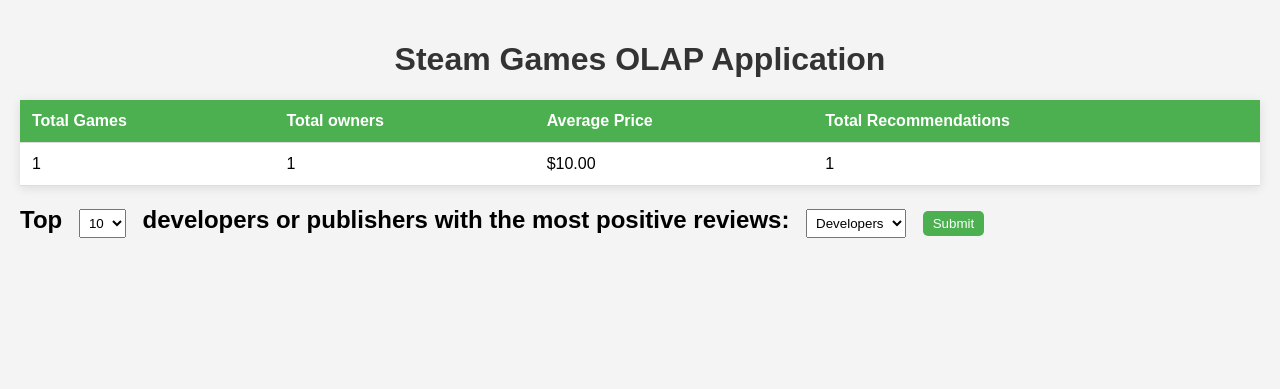
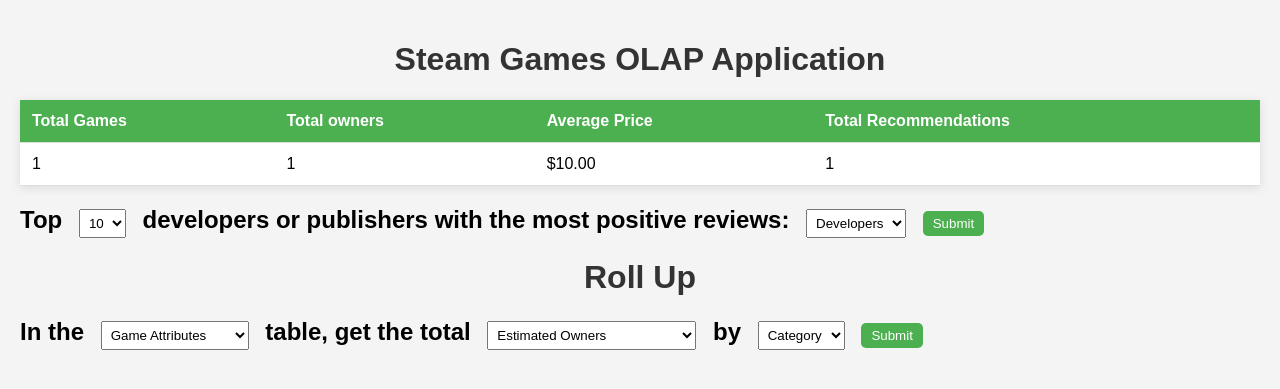
Before and after one commit to limnathan/STADVDB-MCO1, a Flask app: page / in a window 1280 px wide. Shown: the top 389 px of the page. Run offline with Flask 3, Linux system fonts and the light colour scheme; tables that the repository leaves empty hold one stand-in row (values such as "Sample post").

Commit message:
Roll Up Operation

```diff
--- a/website/reports.py
+++ b/website/reports.py
@@ -41,20 +41,18 @@
 
     return df
 
-def create_graph(top_developers_or_publishers):
-    df = pd.DataFrame(top_developers_or_publishers)
+def get_total(group_by_column, aggregation_column, dim_table):
+    query = text(f"""
+        SELECT
+            dga.{group_by_column},
+            SUM(fg.{aggregation_column}) AS Total
+        FROM
+            Fact_steamGames fg
+        JOIN
+            {dim_table} dga ON fg.AppID = dga.AppID
+        GROUP BY
+            dga.{group_by_column} WITH ROLLUP
+    """)
 
-    plt.figure(figsize=(10, 6))
-    plt.bar(df['Name'], df['Positive'])
-    plt.xlabel('Name')
-    plt.ylabel('Positive Reviews')
-    plt.title('Top Developers/Publishers with Most Positive Reviews')
-    plt.xticks(rotation=45)
-
-    img = io.BytesIO()
-    plt.savefig(img, format='png')
-    img.seek(0)
-    plt.close()
-
-    graph_data = base64.b64encode(img.getvalue()).decode('utf8')
-    return graph_data
+    result = db.session.execute(query)
+    return result.fetchall()
--- a/website/templates/base.html
+++ b/website/templates/base.html
@@ -71,5 +71,87 @@
         <p>No data available for the selected criteria.</p>
     {% endif %}
     </div>
+
+    <!-- Query Form for getting total -->
+    <h1>Roll Up</h1>
+    <h2>
+        In the
+        <form method="POST" action="{{ url_for('views.home') }}" style="display: inline;">
+            <select name="table_selection" id="table_selection" onchange="updateGroupByOptions()">
+                <option value="Dim_GameAttributes">Game Attributes</option>
+                <option value="Dim_GamePlatform">Game Platform</option>
+                <option value="Dim_Organization">Game Organization</option>
+            </select>
+            table, get the total
+            <select name="aggregation_col" id="aggregation_col">
+                <option value="Estimated_Owners">Estimated Owners</option>
+                <option value="Peak_CCU">Peak CCU</option>
+                <option value="Average_Playtime_Forever">Average Playtime Forever</option>
+                <option value="Average_Playtime_Two_Weeks">Average Playtime Two Weeks</option>
+                <option value="Median_Playtime_Forever">Median Playtime Forever</option>
+                <option value="Median_Playtime_Two_Weeks">Median Playtime Two Weeks</option>
+                <option value="Total_Revenue">Total Revenue</option>
+                <option value="User_Score">User Score</option>
+                <option value="Metacritic_Score">Metacritic Score</option>
+                <option value="Positive_Reviews">Positive Reviews</option>
+                <option value="Negative_Reviews">Negative Reviews</option>
+                <option value="DLC_Count">DLC Count</option>
+                <option value="Achievements">Achievements</option>
+                <option value="Recommendations">Recommendations</option>
+            </select>
+            by
+            <select name="group_by_col" id="group_by_col">
+                <!-- Options will be populated by JavaScript -->
+            </select>
+
+            <button type="submit">Submit</button>
+        </form>
+    </h2>
+
+    {% if total_results is not none and request.method == 'POST' %}
+    <h3>Aggregated Results</h3>
+        <table>
+            <thead>
+                <tr>
+                    <th>{{ group_by_col }}</th>
+                    <th>{{ aggregation_col }}</th>
+                </tr>
+            </thead>
+            <tbody>
+                {% for row in total_results %}
+                    <tr>
+                        <td>{{ row[0] }}</td>  {# Assuming row is a tuple #}
+                        <td>{{ row[1] }}</td>
+                    </tr>
+                {% endfor %}
+            </tbody>
+        </table>
+    {% elif request.method == 'POST' %}
+        <p>No data available for the selected criteria.</p>
+    {% endif %}
+
+    <script>
+        const groupByOptions = {
+            'Dim_GameAttributes': ['Category', 'Tags', 'Genres'],
+            'Dim_GamePlatform': ['Mac', 'Windows', 'Linux'],
+            'Dim_Organization': ['Developers', 'Publishers']
+        };
+
+        function updateGroupByOptions() {
+            const tableSelection = document.getElementById('table_selection').value;
+            const groupByCol = document.getElementById('group_by_col');
+            groupByCol.innerHTML = '';
+            const options = groupByOptions[tableSelection];
+
+            options.forEach(option => {
+                const newOption = document.createElement('option');
+                newOption.value = option;
+                newOption.textContent = option;
+                groupByCol.appendChild(newOption);
+            });
+        }
+
+        updateGroupByOptions();
+    </script>
 </body>
 </html>
--- a/website/views.py
+++ b/website/views.py
@@ -1,18 +1,27 @@
 from flask import Blueprint, render_template, request
-from .reports import get_overview, get_top_developers, create_graph
+from .reports import get_overview, get_top_developers, get_total
 
 views = Blueprint('views', __name__)
 
 @views.route('/', methods=['GET', 'POST'])
 def home():
     overview = get_overview()
-
     top_developers = None
+    total_results = None
 
     if request.method == 'POST':
         org_type = request.form.get('type')
         top_n = request.form.get('number')
+        group_by_column = request.form.get('group_by_col')
+        aggregation_column = request.form.get('aggregation_col')
+        dim_table = request.form.get('table_selection')
 
-        top_developers = get_top_developers(org_type, top_n)
+        # Retrieve top developers or publishers
+        if org_type and top_n:
+            top_developers = get_top_developers(org_type, top_n)
 
-    return render_template('base.html', overview=overview, top_developers=top_developers)
+        # Retrieve total by aggregation and group by columns
+        if aggregation_column and group_by_column and dim_table:
+            total_results = get_total(group_by_column, aggregation_column, dim_table)
+
+    return render_template('base.html', overview=overview, top_developers=top_developers, total_results=total_results)
```
